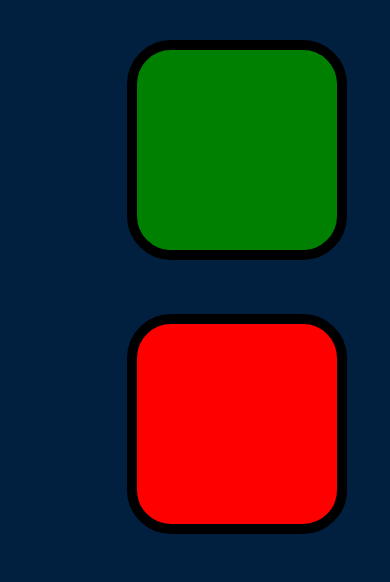
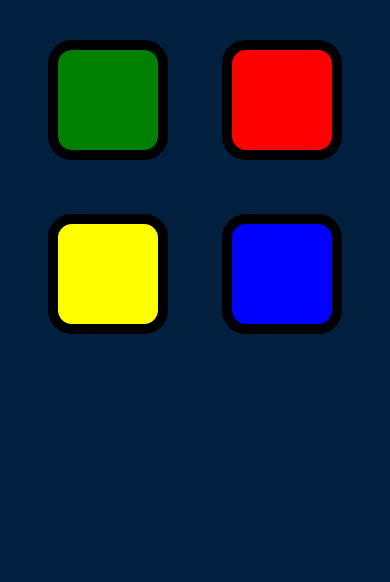
Before and after one commit to rodrigoalbernaz/SimonDice, a plain HTML site: page index.html in a window 390 px wide. Shown: the part 262-844 px from the top of the page. Drawn offline with nearby package versions, Linux system fonts and the light colour scheme.

Commit message:
added mobile compatibility

```diff
--- a/styles.css
+++ b/styles.css
@@ -51,3 +51,26 @@ body {
   box-shadow: 0 0 20px white;
   background-color: grey;
 }
+
+
+@media (max-width:900px) {
+
+
+  .btn {
+    margin: 25px;
+    display: inline-block;
+    height: 100px;
+    width: 100px;
+    border: 10px solid black;
+    border-radius: 20%;
+  }
+
+  .container {
+    display: block;
+    width: 100%;
+    margin: auto;
+
+  }
+
+
+}
```
